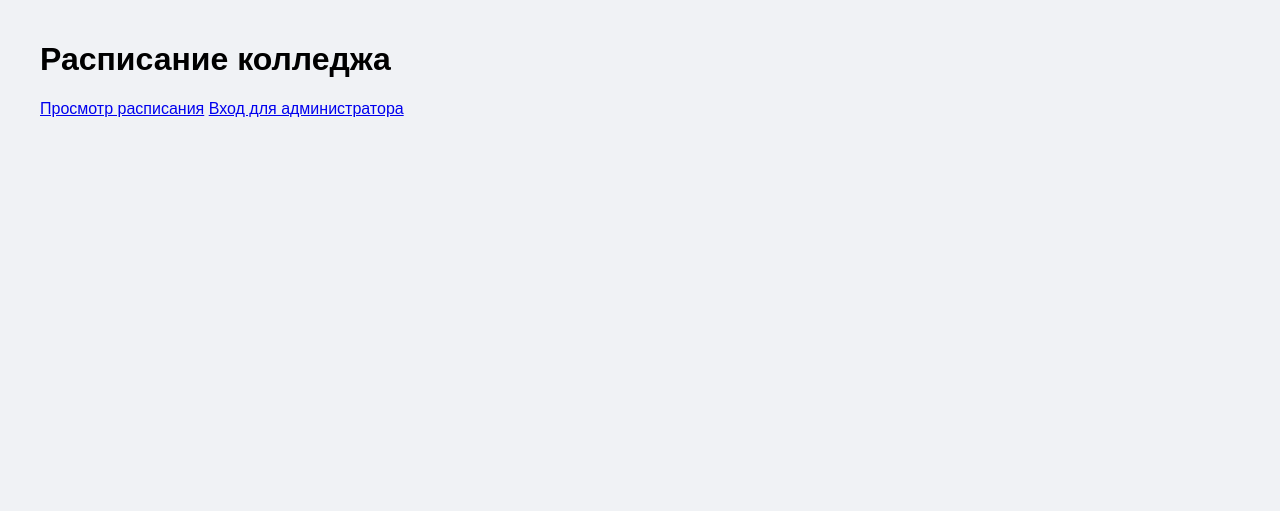
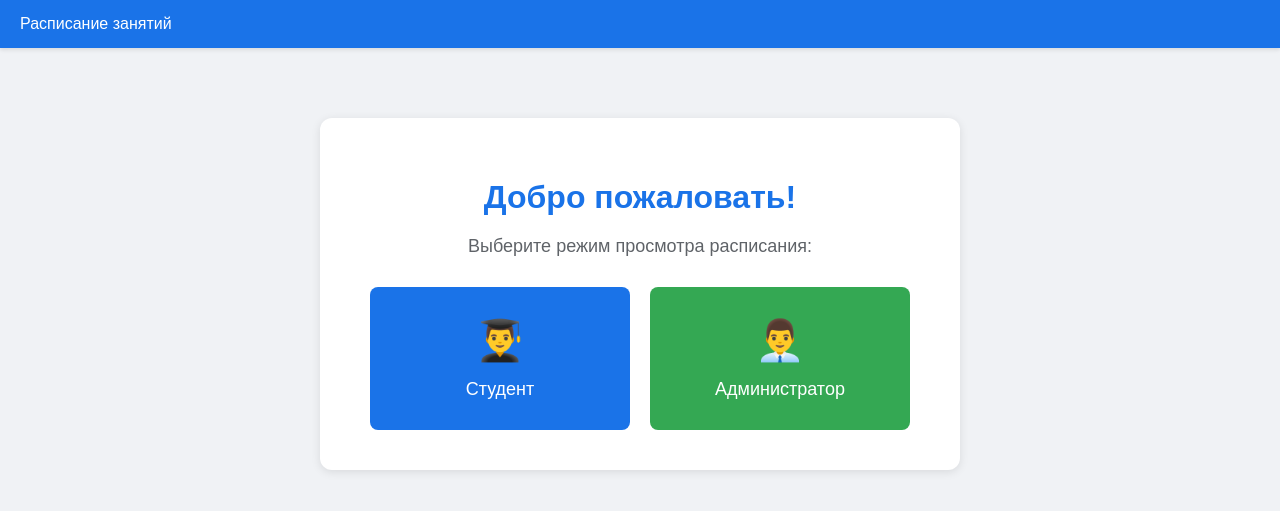
Before and after one commit to damir7182/college-schedule, a Flask app: page / in a window 1280 px wide. Shown: the top 511 px of the page. Run offline with Flask 2, Linux system fonts and the light colour scheme.

Commit message:
Update index.html

```diff
--- a/templates/index.html
+++ b/templates/index.html
@@ -1,18 +1,129 @@
 <!DOCTYPE html>
-<html>
+<html lang="ru">
 <head>
-    <title>Расписание колледжа</title>
-    <link rel="stylesheet" href="{{ url_for('static', filename='style.css') }}">
-    <link href="https://fonts.googleapis.com/css2?family=Inter:wght@400;500;600;700&display=swap" rel="stylesheet">
+    <meta charset="UTF-8">
     <meta name="viewport" content="width=device-width, initial-scale=1.0">
+    <title>Расписание занятий</title>
+    <style>
+        body {
+            font-family: Arial, sans-serif;
+            margin: 0;
+            padding: 0;
+            background-color: #f0f2f5;
+        }
+
+        .navbar {
+            background-color: #1a73e8;
+            color: white;
+            padding: 15px 20px;
+            display: flex;
+            justify-content: space-between;
+            align-items: center;
+            box-shadow: 0 2px 4px rgba(0,0,0,0.1);
+        }
+
+        .container {
+            max-width: 1200px;
+            margin: 0 auto;
+            padding: 20px;
+        }
+
+        .welcome-screen {
+            max-width: 600px;
+            margin: 50px auto;
+            text-align: center;
+            padding: 40px 20px;
+            background-color: white;
+            border-radius: 12px;
+            box-shadow: 0 2px 10px rgba(0,0,0,0.1);
+        }
+
+        .welcome-screen h1 {
+            color: #1a73e8;
+            margin-bottom: 20px;
+            font-size: 32px;
+        }
+
+        .welcome-screen p {
+            color: #5f6368;
+            margin-bottom: 30px;
+            font-size: 18px;
+        }
+
+        .choice-buttons {
+            display: flex;
+            justify-content: center;
+            gap: 20px;
+            flex-wrap: wrap;
+        }
+
+        .choice-btn {
+            display: flex;
+            flex-direction: column;
+            align-items: center;
+            padding: 30px;
+            width: 200px;
+            text-decoration: none;
+            border-radius: 8px;
+            transition: transform 0.2s, box-shadow 0.2s;
+        }
+
+        .choice-btn:hover {
+            transform: translateY(-5px);
+            box-shadow: 0 4px 15px rgba(0,0,0,0.1);
+        }
+
+        .student-btn {
+            background-color: #1a73e8;
+            color: white;
+        }
+
+        .admin-btn {
+            background-color: #34a853;
+            color: white;
+        }
+
+        .btn-icon {
+            font-size: 40px;
+            margin-bottom: 15px;
+        }
+
+        .btn-text {
+            font-size: 18px;
+            font-weight: 500;
+        }
+
+        @media (max-width: 480px) {
+            .welcome-screen {
+                margin: 20px;
+                padding: 30px 15px;
+            }
+
+            .choice-btn {
+                width: 100%;
+                margin-bottom: 15px;
+            }
+        }
+    </style>
 </head>
 <body>
+    <nav class="navbar">
+        <span>Расписание занятий</span>
+    </nav>
+
     <div class="container">
-        <div class="card">
-            <h1>Расписание колледжа</h1>
-            <div class="buttons">
-                <a href="{{ url_for('student') }}" class="button">Просмотр расписания</a>
-                <a href="{{ url_for('admin') }}" class="button">Вход для администратора</a>
+        <div class="welcome-screen">
+            <h1>Добро пожаловать!</h1>
+            <p>Выберите режим просмотра расписания:</p>
+            <div class="choice-buttons">
+                <a href="{{ url_for('student') }}" class="choice-btn student-btn">
+                    <span class="btn-icon">👨‍🎓</span>
+                    <span class="btn-text">Студент</span>
+                </a>
+                <a href="{{ url_for('admin') }}" class="choice-btn admin-btn">
+                    <span class="btn-icon">👨‍💼</span>
+                    <span class="btn-text">Администратор</span>
+                </a>
             </div>
         </div>
     </div>
```
